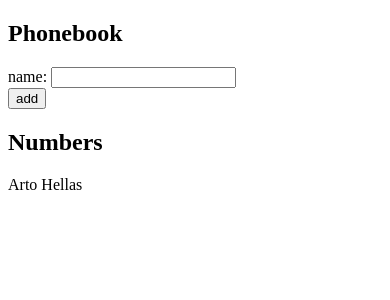
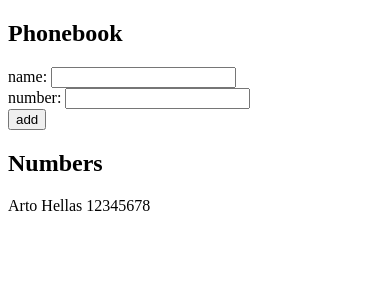
Before and after one commit to zerochil/fullstackopen, a React (Vite) app in the folder part2/phonebook/: page / in a window 390 px wide. Shown: the top 300 px of the page. Built offline with nearby package versions, Linux system fonts and the light colour scheme.

Commit message:
2.8: The Phonebook Step3

```diff
--- a/part2/phonebook/src/App.jsx
+++ b/part2/phonebook/src/App.jsx
@@ -2,7 +2,7 @@ import { useState } from 'react'
 
 const App = () => {
   const [persons, setPersons] = useState([
-    { name: 'Arto Hellas' }
+    { name: 'Arto Hellas', number: 12345678}
   ])
   const [newName, setNewName] = useState('')
 
@@ -10,6 +10,7 @@ const App = () => {
     e.preventDefault();
     const formData = new FormData(e.target);
     const formProps = Object.fromEntries(formData);
+    console.log(formProps)
     if ( persons.some( person => person.name === formProps.name) ){
       alert( `${formProps.name} is alrady added to phonebook` )
       return
@@ -25,12 +26,13 @@ const App = () => {
         <div>
           name: <input type="text" name="name" />
         </div>
+        <div>number: <input type="text" name="number" /></div>
         <div>
           <button type="submit">add</button>
         </div>
       </form>
       <h2>Numbers</h2>
-      {persons.map( person => <p key={person.name}>{person.name}</p>)}
+      {persons.map( person => <p key={person.name}>{person.name} {person.number}</p>)}
     </div>
   )
 }
```
